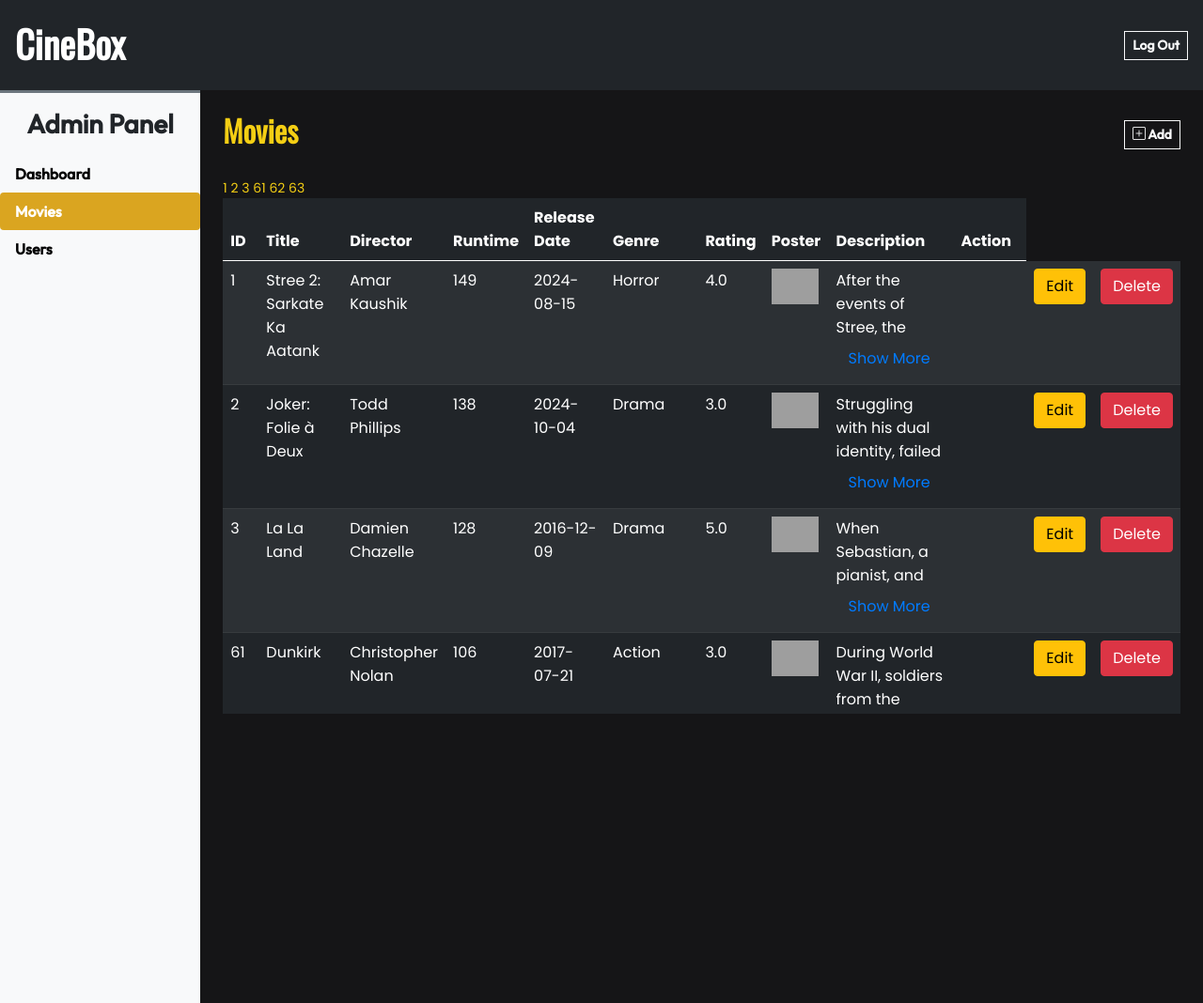
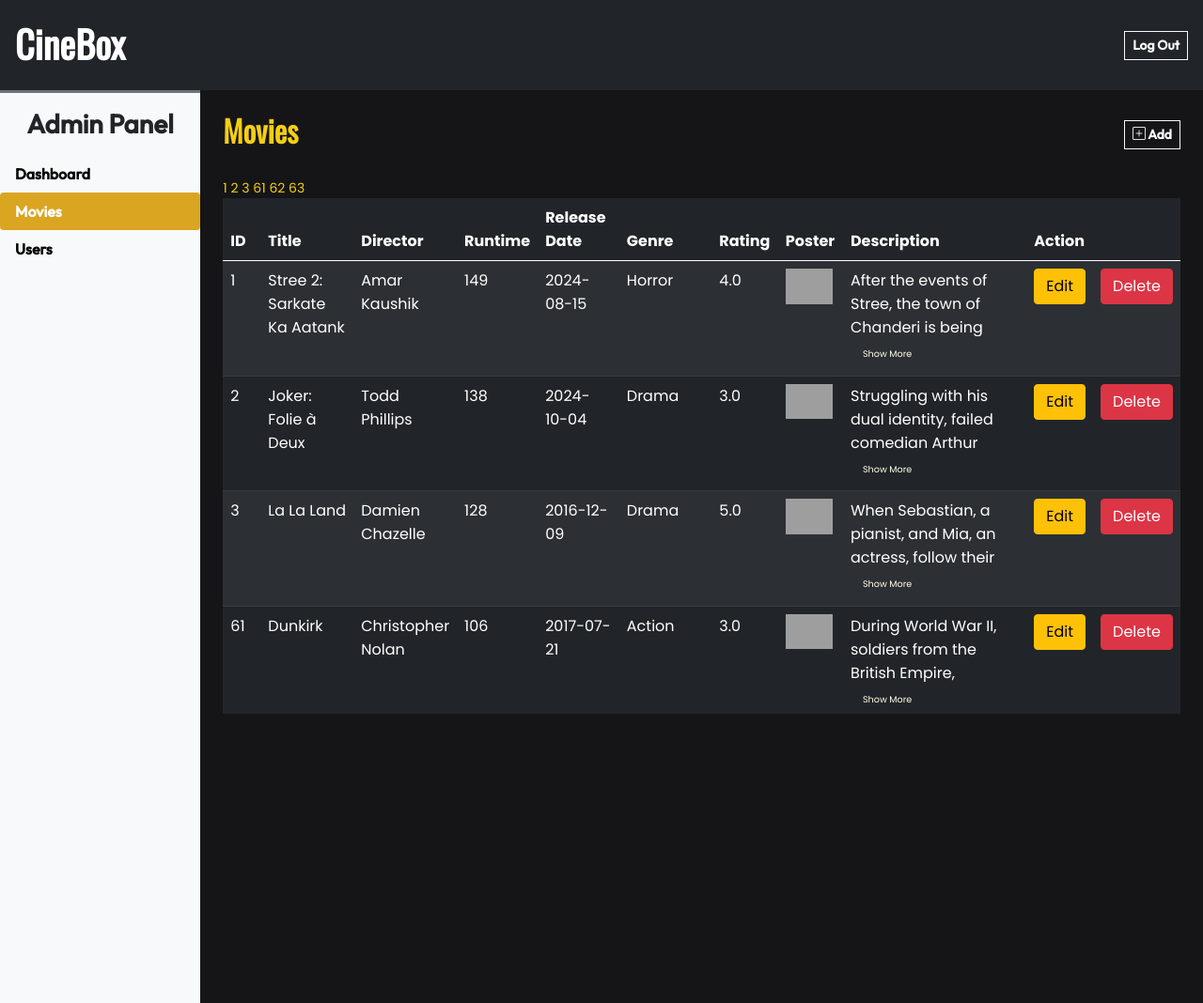
Before and after one commit to thisBedBugBytes/Movie-Site, a PHP site: page /admin/movies.php in a window 1280 px wide. Shown: the whole page at 94% size. Run offline with PHP 8.4, Linux system fonts and the light colour scheme; data comes from the database, SQL or seed files in the repository; grey boxes are pictures that could not be loaded.

Commit message:
adjusted the styling

```diff
--- a/admin/movies.php
+++ b/admin/movies.php
@@ -119,8 +119,10 @@ if (isset($_POST['done'])) {
                                 <th scope="col" width="7%">Genre</th>
                                 <th scope="col" width="7%">Rating</th>
                                 <th scope="col" width="7%">Poster</th>
-                                <th scope="col" width="20%">Description</th>
-                                <th scope="col" width="30%">Action</th>
+                                <th scope="col" width="50%">Description</th>
+                                <th scope="col" width="30%">        </th>
+                                <th scope="col" width="30%"> Action   </th>
+                                <th scope="col" width="30%">          </th>
                             </tr>
                         </thead>
                         <tbody>
@@ -146,7 +148,7 @@ if (isset($_POST['done'])) {
                                             <div class="description" style="max-height: 4.5em; overflow: hidden; transition: max-height 0.3s ease;">
                                                 $description
                                             </div>
-                                            <button class="btn btn-link expand-btn">Show More</button>
+                                            <button class="btn btn-link expand-btn" style="color: #ffffe6; font-size: 0.6rem">Show More</button>
                                         </div>
                                     </td>
                                     <td>
```
